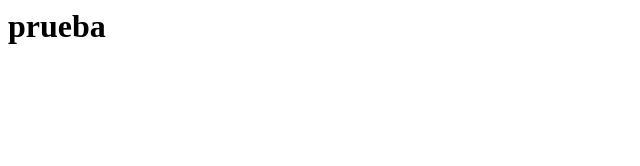
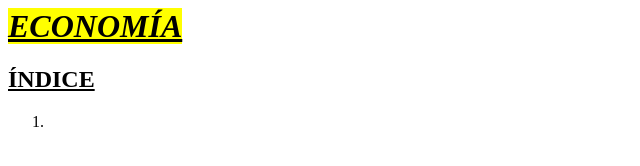
Before and after one commit to Ivan123947/mi_primera_web, a plain HTML site: page index.html in a window 1280 px wide. Shown: the whole page, without its empty margins (0-640 px from the left). Drawn offline with Linux system fonts and the light colour scheme.

Commit message:
Update index.html

```diff
--- a/index.html
+++ b/index.html
@@ -1,4 +1,10 @@
 <html>
-  <head><title>test</title></head>
-  <body><h1>prueba</h1></body>
+    <head><title>pagina web</title></head>
+    <body>
+        <h1><b><i><u><mark>ECONOMÍA</mark></u></i></b></h1>
+        <h2><b><u>ÍNDICE</u></b></h2>
+        <ol>
+            <li></li>
+        </ol>
+    </body>
 </html>
```
